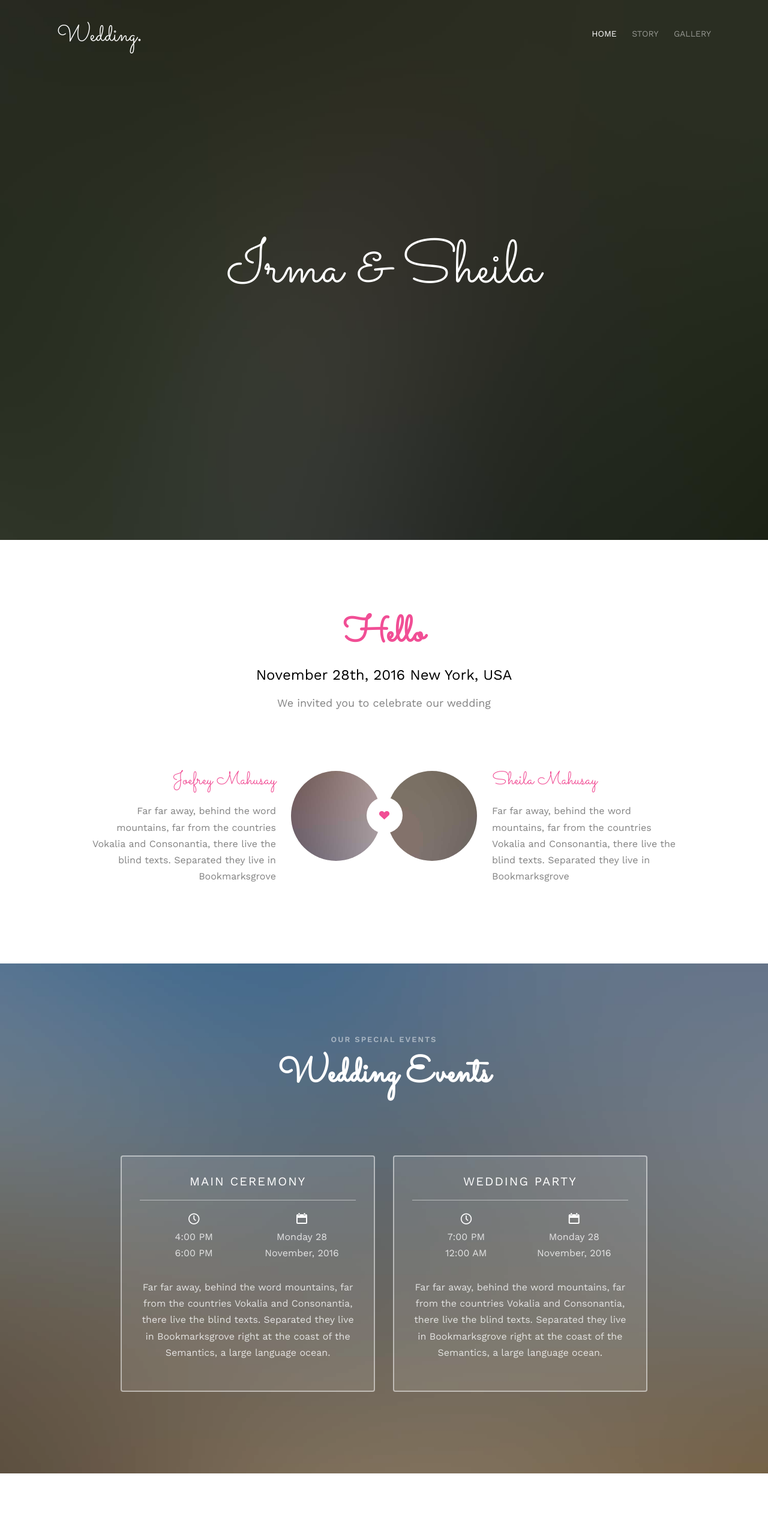
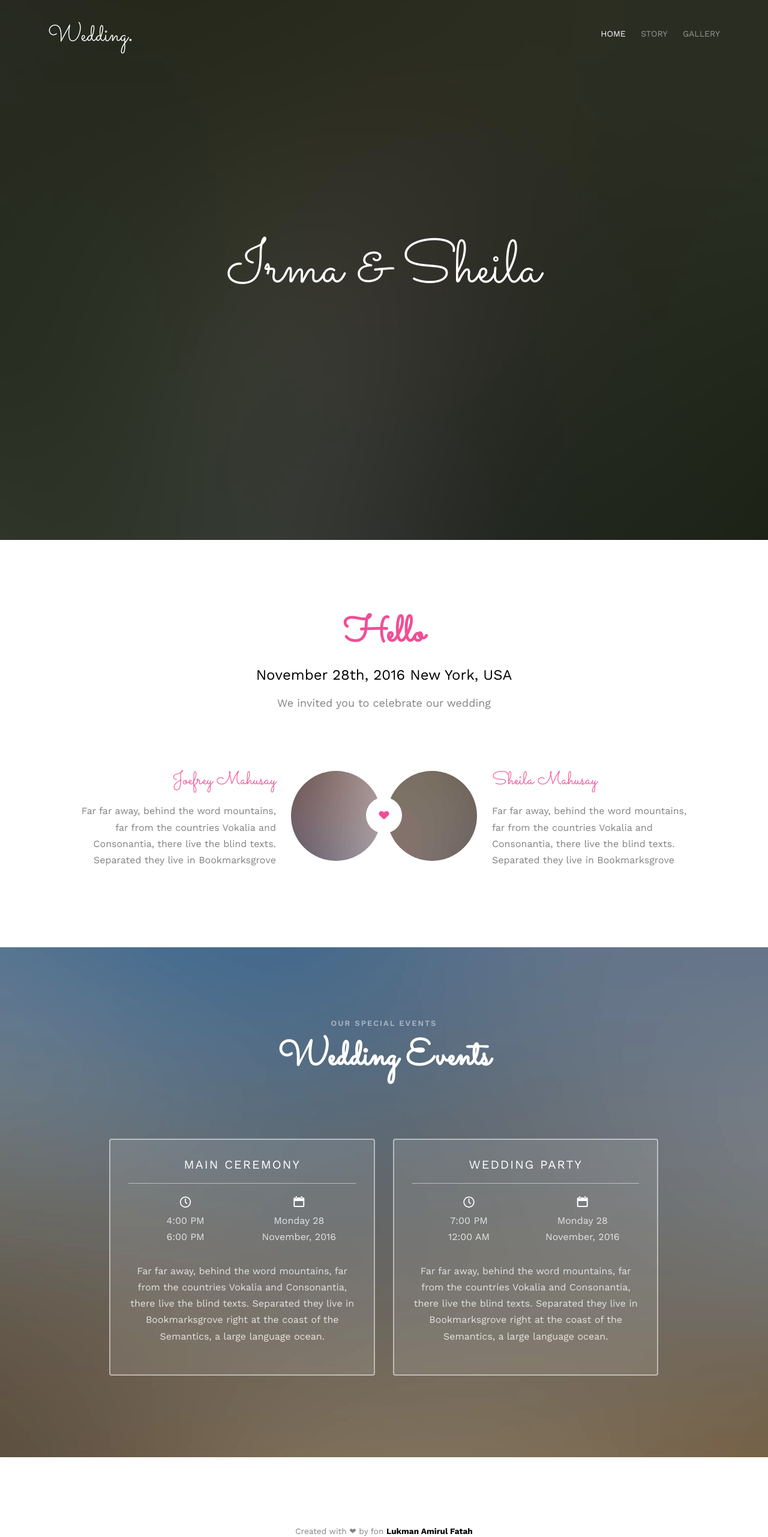
Before and after one commit to lukman1998/demoundangan.github.io, a plain HTML site: page index.html in a window 1280 px wide. Shown: the top 2562 px of the page at 60% size. Drawn offline with nearby package versions, Linux system fonts and the light colour scheme; files whose address does not match are found by name.

Commit message:
ubah fixed

```diff
--- a/index.html
+++ b/index.html
@@ -12,15 +12,6 @@
 	<meta name="keywords" content="free html5, free template, free bootstrap, html5, css3, mobile first, responsive" />
 	<meta name="author" content="FREEHTML5.CO" />
 
-<!-- Required meta tags -->
-<meta charset="utf-8">
-<meta name="viewport" content="width=device-width, initial-scale=1">
-
-<!-- Bootstrap CSS -->
-<link href="https://cdn.jsdelivr.net/npm/bootstrap@5.1.0/dist/css/bootstrap.min.css" rel="stylesheet" integrity="sha384-KyZXEAg3QhqLMpG8r+8fhAXLRk2vvoC2f3B09zVXn8CA5QIVfZOJ3BCsw2P0p/We" crossorigin="anonymous">
-
- <!--Bostrap icon-->
- <link rel="stylesheet" href="https://cdn.jsdelivr.net/npm/bootstrap-icons@1.5.0/font/bootstrap-icons.css">
 
   <!--
 	//////////////////////////////////////////////////////
@@ -90,9 +81,9 @@
 				<div class="col-xs-10 text-right menu-1">
 					<ul >
 						<li class="active"><a href="index.html">Home</a></li>
-						<li><a href="about.html">Story</a></li>
+						<li ><a href="about.html">Story</a></li>
 
-						<li class="has-dropdown">
+						<li >
 							<a href="gallery.html">Gallery</a>
 						</li>
 
@@ -224,7 +215,7 @@
 				<div class="col-md-12 text-center">
 					<p>
 
-						<small class="block">Created with <i class="bi bi-heart-fill"></i> by <a href="" class="text-black fw-bold text-danger">Lukman Amirul Fatah</small>
+						<small class="block">Created with <span>&#10084;</span> by fon<a href="" > <b style="color:black">Lukman Amirul Fatah</b></small>
 					</p>
 					<p>
 						<ul class="fh5co-social-icons">
```
Also changed, not shown: gallery.html (+4 -13 lines).
